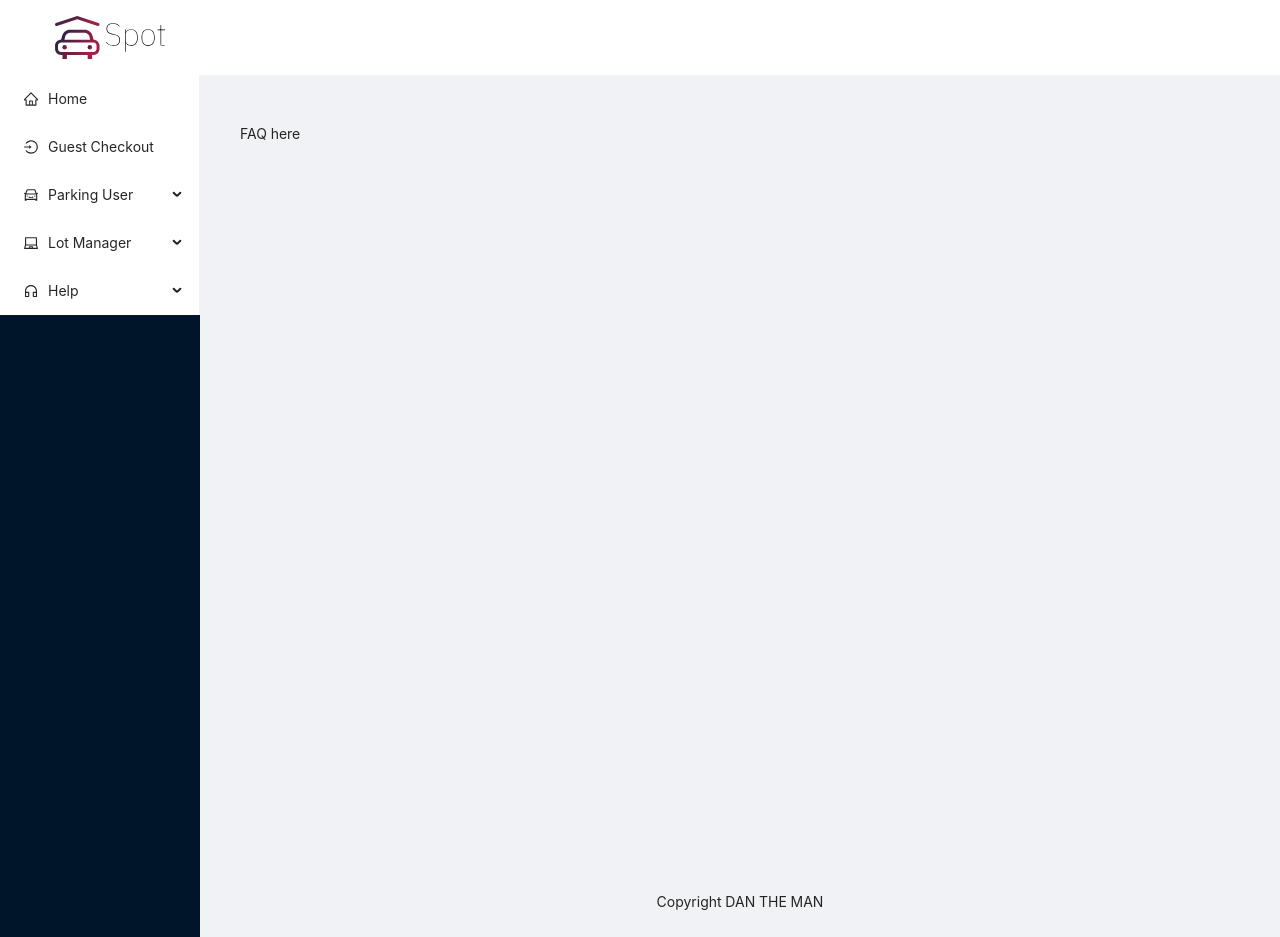
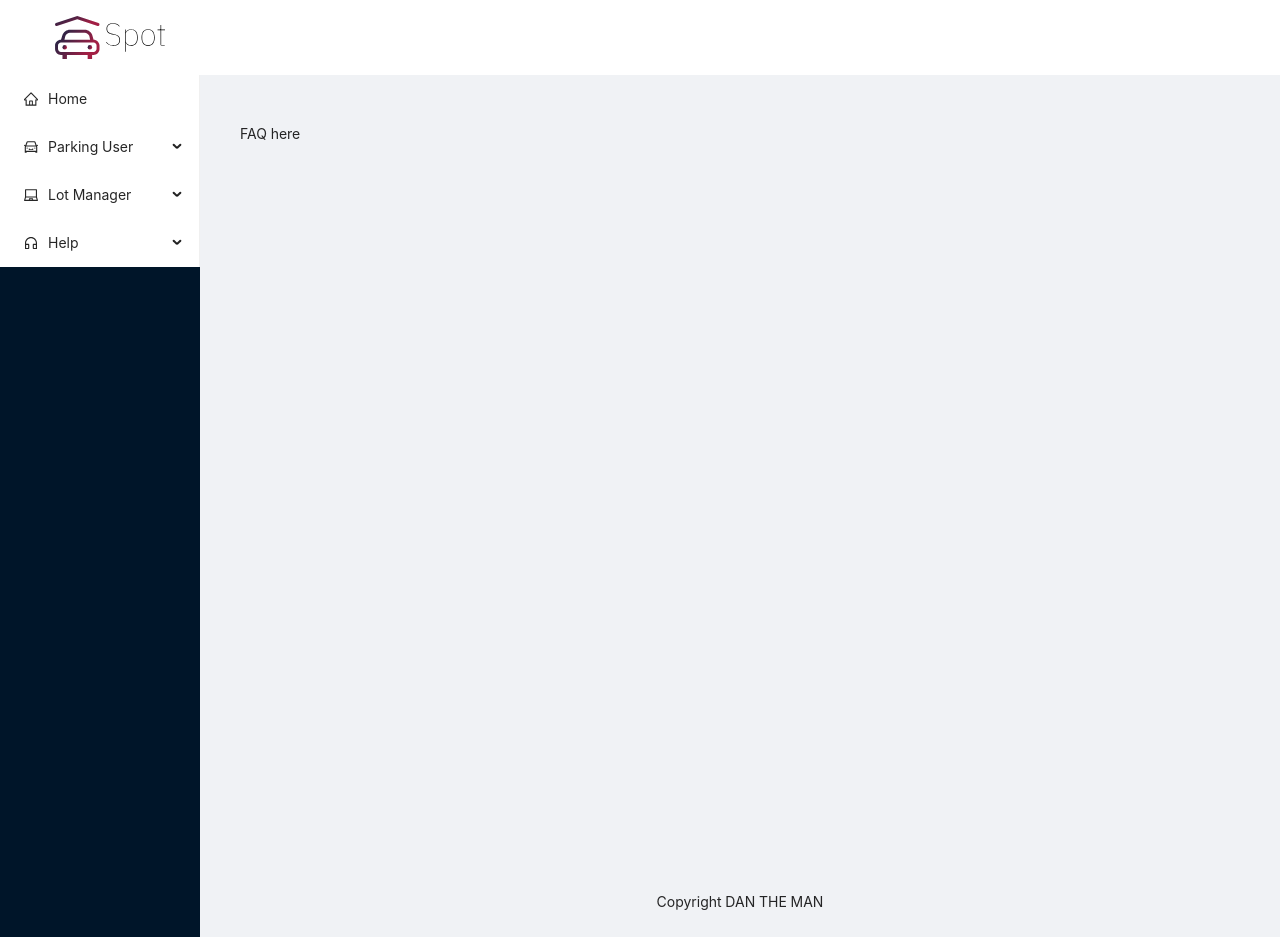
Before and after one commit to DanielMil/Spot, a React app in the folder frontend/spot-frontend/src/: page /faq in a window 1280 px wide. Built offline with nearby package versions, Linux system fonts and the light colour scheme; the HTML template or start-up script is replaced by a standard one.

Commit message:
remove guest routes

```diff
--- a/frontend/spot-frontend/src/App.js
+++ b/frontend/spot-frontend/src/App.js
@@ -13,8 +13,6 @@ import ManagerLogIn from "./pages/managerLogin"
 import ManagerSignUp from "./pages/managerSignup"
 import Faq from "./pages/faq"
 import ContactPage from "./pages/contactPage"
-import GuestPage from "./pages/guestPage"
-import GuestCheckoutPage from './pages/guestCheckoutPage';
 import PaymentPage from './pages/paymentPage';
 import UserPassManagement from './pages/userPassmanagement'
 import UserVehicleManagement from './pages/userVehiclemanagement'
@@ -42,8 +40,6 @@ class App extends React.Component {
         <Route exact path="/managerlogin" component={ManagerLogIn} />
         <Route exact path="/faq" component={Faq} />
         <Route exact path="/contact" component={ContactPage} />
-        <Route exact path="/guest" component={GuestPage} />
-        <Route exact path="/guestcheckout" component={GuestCheckoutPage} />
         <Route exact path="/payment" component={PaymentPage} />
         <Route exact path="/userdashboard" component={UserDashBoardPage} />
         <Route exact path="/uservehiclemanagement" component={UserVehicleManagement} />
--- a/frontend/spot-frontend/src/components/siderMenu.jsx
+++ b/frontend/spot-frontend/src/components/siderMenu.jsx
@@ -33,9 +33,6 @@ class SiderMenu extends React.Component{
         if(e.key==="gotomansignup"){
           this.props.history.push("/managersignup")
         }
-        if(e.key==="gotoguest"){
-          this.props.history.push("/guest")
-        }
       };
 
       render() {
@@ -61,9 +58,6 @@ class SiderMenu extends React.Component{
               <Menu.Item key="goHome" icon={<HomeOutlined />}>
                 Home
               </Menu.Item>
-              <Menu.Item key="gotoguest" icon={<LoginOutlined />}>
-                Guest Checkout
-              </Menu.Item>
               <SubMenu key="sub2" icon={<CarOutlined />} title="Parking User">
                 <Menu.Item key="gotologin" >Log in</Menu.Item>
                 <Menu.Item key="gotosignup">Register</Menu.Item>
```
